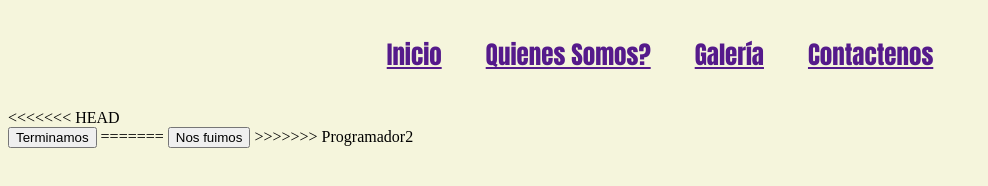
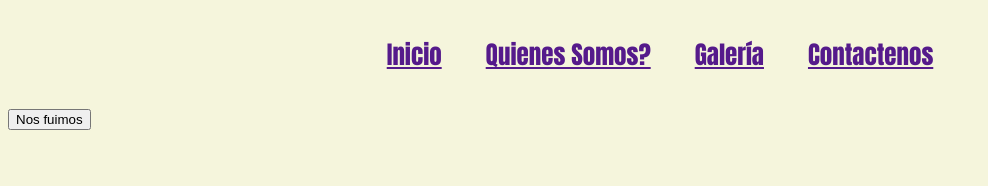
Before and after one commit to AlexaBena/boutiqueAdsi, a plain HTML site: page Index.HTML in a window 1280 px wide. Shown: the whole page, without its empty margins (0-988 px from the left). Drawn offline with Linux system fonts and the light colour scheme.

Commit message:
Actualizar Programador3

```diff
--- a/Index.HTML
+++ b/Index.HTML
@@ -16,12 +16,7 @@
             <li><a href="">Galería</a></li>
             <li><a href="">Contactenos</a></li>
         </ul>
-<<<<<<< HEAD
-    </header>
-    <input type="button" onclick="despedida()" value="Terminamos">
-=======
     </header>
     <input type="button" onclick="despedidas()" value="Nos fuimos">
->>>>>>> Programador2
 </body>
 </html>
--- a/JS/Despedida.js
+++ b/JS/Despedida.js
@@ -1,3 +1,3 @@
-function despedidas(){
+function despedida(){
     alert("Nos vemos luego")
 }
```
Also changed, not shown: img/12.jpg (added), img/4bf91edce5cc03d9ac83dbf7eba55f9b.jpg (added), img/5bd2e471044fa-wallpaper-preview.jpg (added).
